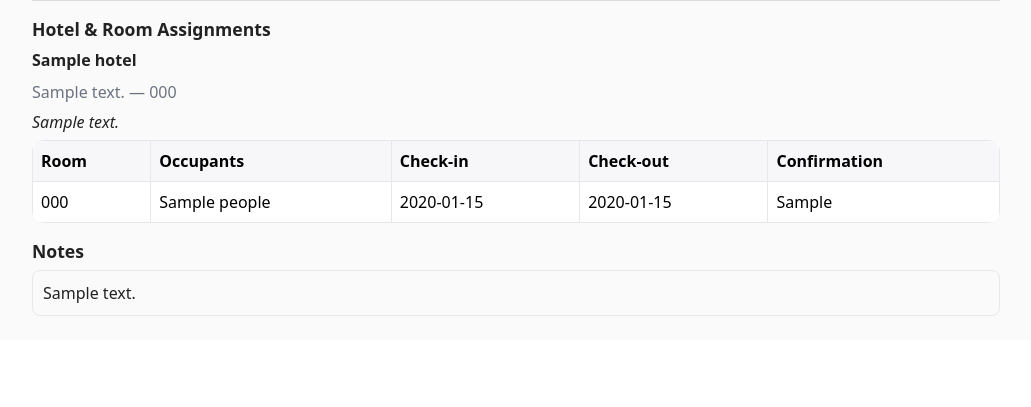
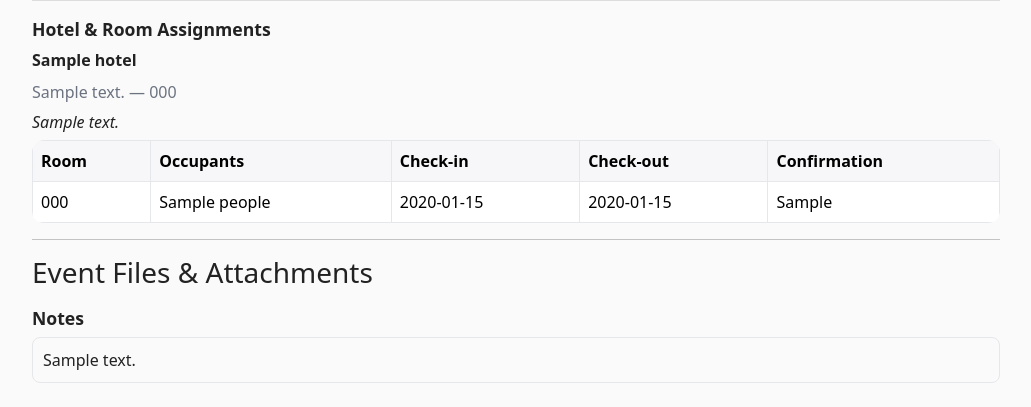
Before and after one commit to Ksmishra123/osa_staff, a Flask app: page /events/1/call-sheet in a window 1280 px wide. Shown: the part 1144-1551 px from the top of the page, without its empty margins (124-1155 px from the left). Before the commit the page ends 1460 px from the top, so only its background shows below. Run offline with Flask 3, Linux system fonts and the light colour scheme; a user stored in the database is signed in; tables that the repository leaves empty hold one stand-in row (values such as "Sample post"); parts of the project's set-up code (start-up, migrations or seed data) failed here and were passed over.

Commit message:
Update call_sheet.html

```diff
--- a/templates/call_sheet.html
+++ b/templates/call_sheet.html
@@ -217,6 +217,19 @@
   {% else %}
     <div class="cs-sub">No hotel assignments yet.</div>
   {% endif %}
+{% if hotels or ev.attachments %}
+<hr>
+<h3>Event Files & Attachments</h3>
+<ul>
+  {% for att in ev.attachments %}
+    {% if att.visibility == 'public' and ev.call_sheet_published %}
+      <li><a href="{{ url_for('download_attachment', aid=att.id) }}">{{ att.description or att.filename }}</a></li>
+    {% elif att.visibility == 'staff' and current_user.is_authenticated %}
+      <li><a href="{{ url_for('download_attachment', aid=att.id) }}">{{ att.description or att.filename }}</a> (Staff only)</li>
+    {% endif %}
+  {% endfor %}
+</ul>
+{% endif %}
 
   <!-- Bottom Notes -->
   <div class="h2">Notes</div>
```
